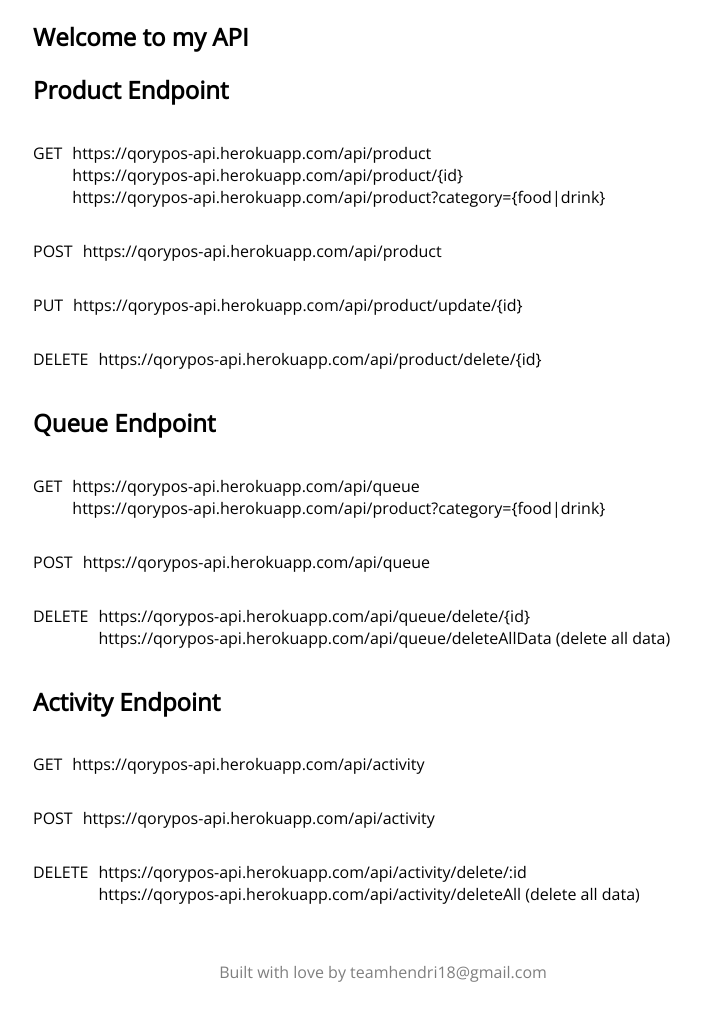
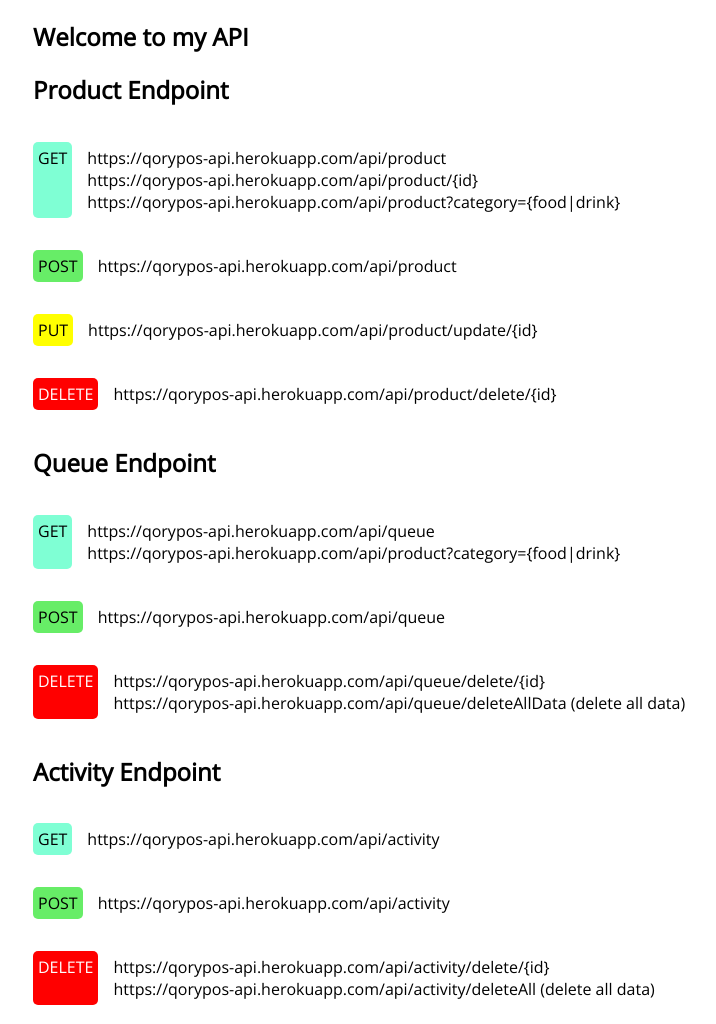
Before and after one commit to alqory/point-of-sale-API, a website: page src/app.html in a window 1280 px wide. Shown: the top 1024 px of the page, without its empty margins (257-973 px from the left). Before the commit the page ends 1003 px from the top, so only its background shows below. Drawn offline with nearby package versions, Linux system fonts and the light colour scheme.

```diff
--- a/src/Models/activity.db.ts
+++ b/src/Models/activity.db.ts
@@ -20,6 +20,4 @@
     timestamps : false
 })
 
-// activity.sync({
-//     force : true
-// })
+activity.sync()
--- a/src/Models/product.db.ts
+++ b/src/Models/product.db.ts
@@ -40,6 +40,4 @@
     timestamps : false
 })
 
-// product.sync({
-//     force : true
-// })
+product.sync()
--- a/src/Models/queue.db.ts
+++ b/src/Models/queue.db.ts
@@ -25,6 +25,4 @@
 })
 
 // If have changes in db column, ignone comment sync in bottom!
-// queue.sync({
-//     force : true
-// })
+queue.sync()
--- a/src/app.html
+++ b/src/app.html
@@ -14,6 +14,10 @@
             max-width: 700px;
             margin: 20px auto;
         }
+        p {
+            padding: 5px;
+        }
+
     </style>
 </head>
 <body>
@@ -23,7 +27,9 @@
             <div class="product-api">
                 <h2>Product Endpoint</h2>
                 <span style="display: flex;gap: 10px;">
-                    <p>GET</p>
+                    <p style="background-color: aquamarine; border-radius: 5px;" >
+                        GET
+                    </p>
                     <p>
                         https://qorypos-api.herokuapp.com/api/product <br>
                         https://qorypos-api.herokuapp.com/api/product/{id} <br>
@@ -32,33 +38,45 @@
 
                 </span>
                 <span style="display: flex;gap: 10px;">
-                    <p>POST</p>
+                    <p style="background-color: rgb(103, 237, 103); border-radius: 5px;">
+                        POST
+                    </p>
                     <p>https://qorypos-api.herokuapp.com/api/product</p>
                 </span>
                 <span style="display: flex;gap: 10px;">
-                    <p>PUT</p>
+                    <p style="background-color: yellow; border-radius: 5px;">
+                        PUT
+                    </p>
                     <p>https://qorypos-api.herokuapp.com/api/product/update/{id}</p>
                 </span>
                 <span style="display: flex;gap: 10px;">
-                    <p>DELETE</p>
+                    <p style="background-color: red; border-radius: 5px; color: white;">
+                        DELETE
+                    </p>
                     <p>https://qorypos-api.herokuapp.com/api/product/delete/{id}</p>
                 </span>
             </div>
             <div class="queue-api">
                 <h2>Queue Endpoint</h2>
                 <span style="display: flex;gap: 10px;">
-                    <p>GET</p>
+                    <p style="background-color: aquamarine; border-radius: 5px;" >
+                        GET
+                    </p>
                     <p>
                         https://qorypos-api.herokuapp.com/api/queue <br>
                         https://qorypos-api.herokuapp.com/api/product?category={food|drink}
                     </p>
                 </span>
                 <span style="display: flex;gap: 10px;">
-                    <p>POST</p>
+                    <p style="background-color: rgb(103, 237, 103); border-radius: 5px;">
+                        POST
+                    </p>
                     <p>https://qorypos-api.herokuapp.com/api/queue</p>
                 </span>
                 <span style="display: flex;gap: 10px;">
-                    <p>DELETE</p>
+                    <p style="background-color: red; border-radius: 5px; color: white;">
+                        DELETE
+                    </p>
                     <p>
                         https://qorypos-api.herokuapp.com/api/queue/delete/{id} <br>
                         https://qorypos-api.herokuapp.com/api/queue/deleteAllData (delete all data)
@@ -68,17 +86,23 @@
             <div class="activity-api">
                 <h2>Activity Endpoint</h2>
                 <span style="display: flex;gap: 10px;">
-                    <p>GET</p>
+                    <p style="background-color: aquamarine; border-radius: 5px;">
+                        GET
+                    </p>
                     <p>https://qorypos-api.herokuapp.com/api/activity</p>
                 </span>
                 <span style="display: flex;gap: 10px;">
-                    <p>POST</p>
+                    <p style="background-color: rgb(103, 237, 103); border-radius: 5px;">
+                        POST
+                    </p>
                     <p>https://qorypos-api.herokuapp.com/api/activity</p>
                 </span>
                 <span style="display: flex;gap: 10px;">
-                    <p>DELETE</p>
+                    <p  style="background-color: red; border-radius: 5px; color: white;">
+                        DELETE
+                    </p>
                     <p>
-                        https://qorypos-api.herokuapp.com/api/activity/delete/:id <br>
+                        https://qorypos-api.herokuapp.com/api/activity/delete/{id}<br>
                         https://qorypos-api.herokuapp.com/api/activity/deleteAll (delete all data)
                     </p>
                 </span>
```
Also changed, not shown: src/Configs/Database.ts (+4 -4 lines), build/Configs/Database.js, build/Models/activity.db.js, build/Models/product.db.js, build/Models/queue.db.js, 1 other file.
